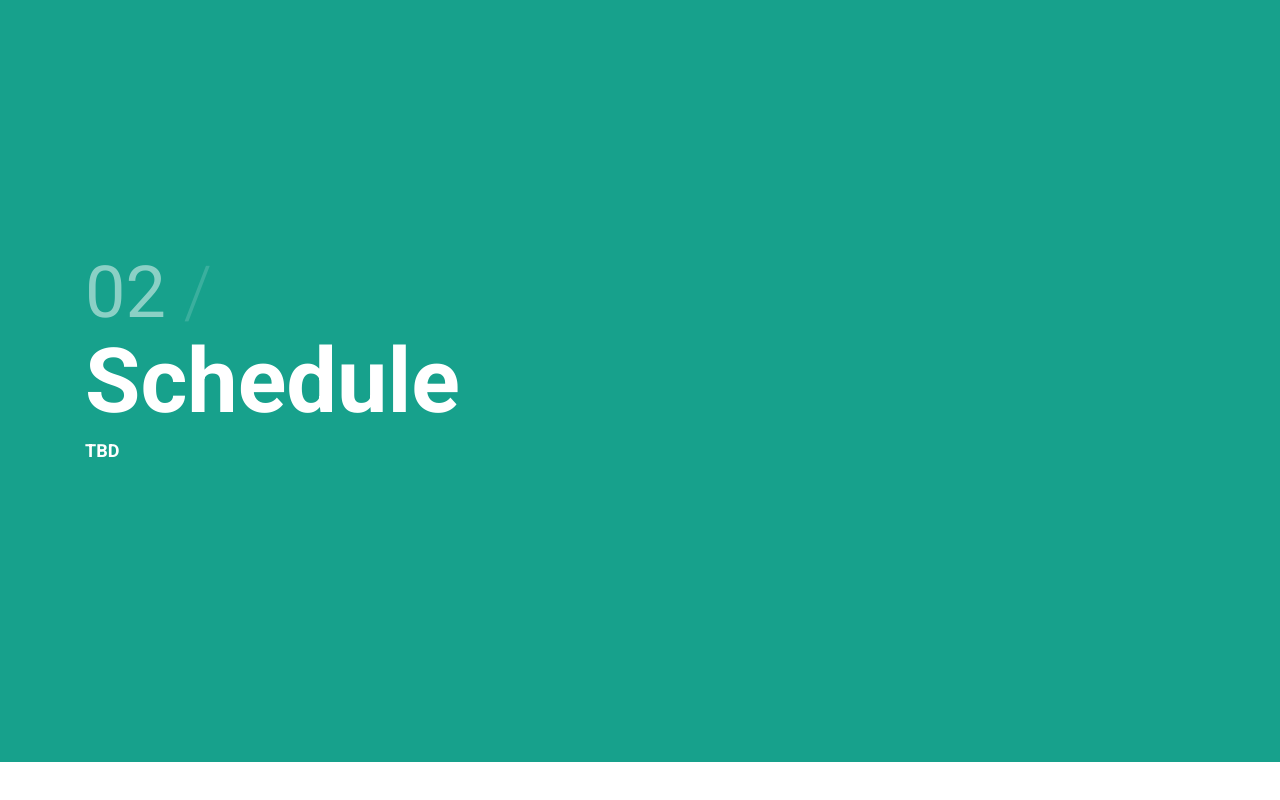
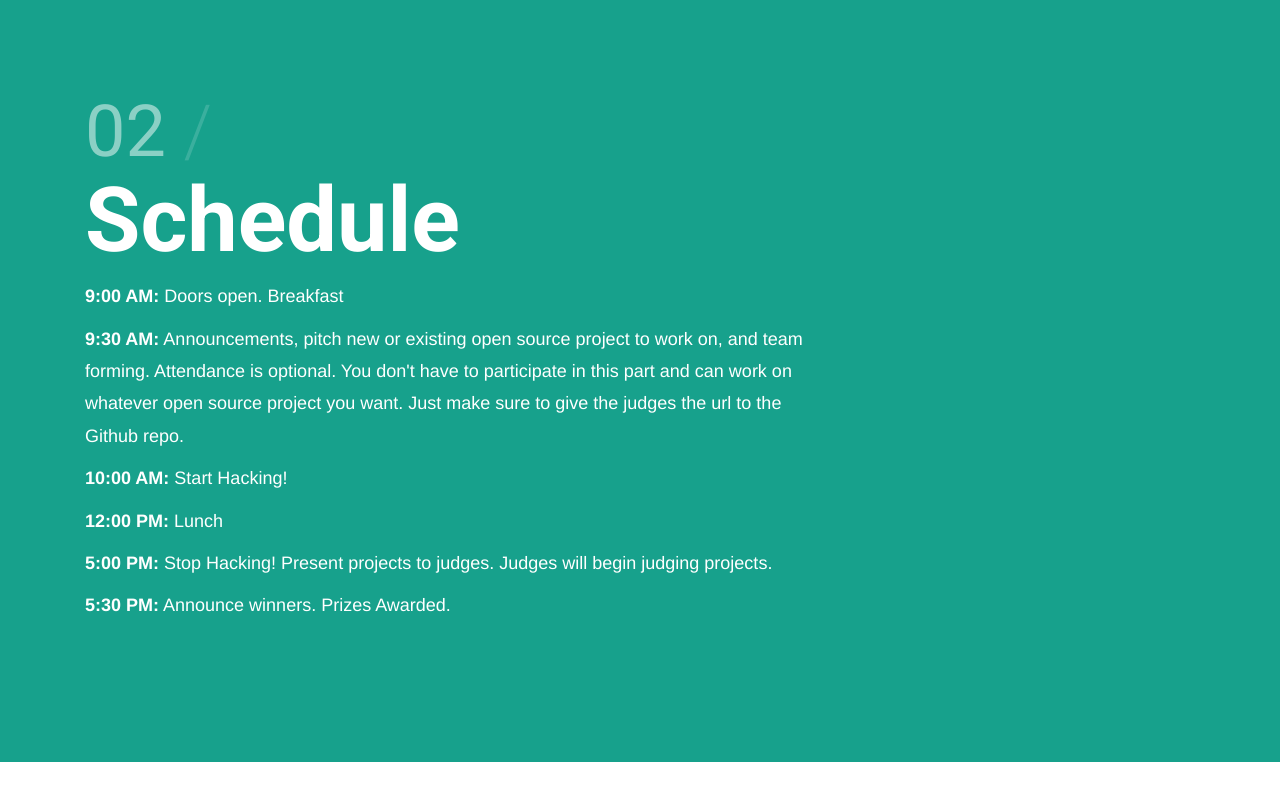
Before and after one commit to opensourcenola/opensourcenola.github.io, a website: page index.html in a window 1280 px wide. Shown: the part 1688-2488 px from the top of the page. Drawn offline with nearby package versions, Linux system fonts and the light colour scheme.

Commit message:
Published Schedule

```diff
--- a/index.html
+++ b/index.html
@@ -111,7 +111,37 @@
 
       <h3 class="slide-heading slide-heading--index">02</h3>
       <h2 class="slide-heading">Schedule</h2>
-      <h4>TBD</h4>
+      <div class="row">
+          <div class="col-md-12">
+              <p>
+                  <b>9:00 AM:</b>
+                  Doors open. Breakfast
+              </p>
+              <p>
+                  <b>9:30 AM:</b>
+                  Announcements, pitch new or existing open source project to work on, and team forming.
+                  Attendance is optional. You don't have to participate in this part and can work
+                  on whatever open source project you want. Just make sure to give the judges the
+                  url to the Github repo.
+              </p>
+              <p>
+                  <b>10:00 AM:</b>
+                  Start Hacking!
+              </p>
+              <p>
+                  <b>12:00 PM:</b>
+                  Lunch
+              </p>
+              <p>
+                  <b>5:00 PM:</b>
+                  Stop Hacking! Present projects to judges. Judges will begin judging projects.
+              </p>
+              <p>
+                  <b>5:30 PM:</b>
+                  Announce winners. Prizes Awarded.
+              </p>
+          </div>
+      </div>
     </div>
   </div>
 </div>
```
Also changed, not shown: src/html/index.html (+31 -1 lines).
